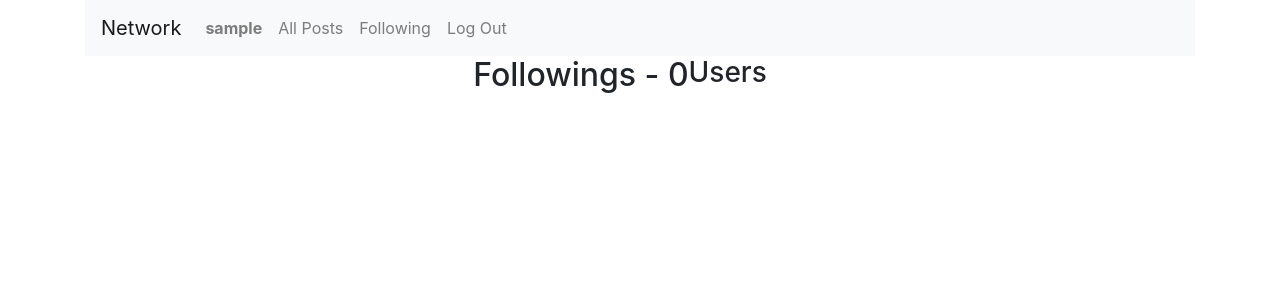
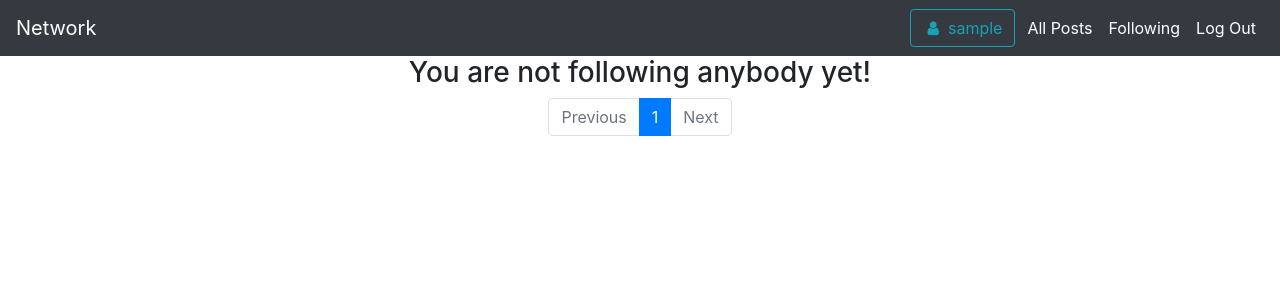
Before and after one commit to jokerinya/cs50WebProgramming, a Django app: page /following in a window 1280 px wide. Shown: the top 300 px of the page. Run offline with Django 3.2, Linux system fonts and the light colour scheme; the visitor is signed in with stand-in values (Sample User, id 1); data comes from the database, SQL or seed files in the repository; parts of the project's set-up code (start-up, migrations or seed data) failed here and were passed over; some libraries are stand-ins or nearby versions.

Commit message:
following page has been done, pagination function was seperated, navbar editted, bootstrap columns has been added

```diff
--- a/Project4network/network/templates/network/followings.html
+++ b/Project4network/network/templates/network/followings.html
@@ -1,16 +1,24 @@
 {% extends "network/layout.html" %}
+{% load static %}
+
 
 {% block body %}
-  {% if user.is_authenticated %}
-    <h2>Followings - {{followings.count}}</h2>
-    <h3>Users</h3>
-    <ul>
-    {% for following in followings %}
-      <li>{{ following.email }} - {{ following.username}}</li>
-    {% endfor %}
-    </ul>
-
-  {% endif %}
-
+    {% if followings == 0 %}
+      <h3 class="text-center">You are not following anybody yet!</h3>
+    {% else %}
+      <h3 class="text-center">Followings</h3>
+    {% endif %}
+    {% comment %} Posts  {% endcomment %}
+    <div class="container">
+        {% for post in posts %}
+            {% include 'network/posts/singlePost.html' %}
+        {% endfor %}
+        {% comment %} Pagination {% endcomment %}
+        {% include 'network/posts/pagination.html' %}
+    </div>
+{% comment %} Like/Unlike Speaciality {% endcomment %}
+{% block 'script' %}
+  <script src="{% static 'network/like.js' %}" defer></script>
+{% endblock %}
 
 {% endblock %}
--- a/Project4network/network/templates/network/index.html
+++ b/Project4network/network/templates/network/index.html
@@ -3,7 +3,7 @@
 
 {% block body %}
     {% comment %} Create new posts {% endcomment %}
-    <h3>All Posts</h3>
+    <h3 class="text-center">All Posts</h3>
     {% if user.is_authenticated %}
     <div class="container mb-3">
         <div class="card">
--- a/Project4network/network/templates/network/layout.html
+++ b/Project4network/network/templates/network/layout.html
@@ -12,30 +12,30 @@
     {% block script %}{% endblock script %}
 </head>
 <body>
-    <div class="container">
-        <nav class="navbar navbar-expand-lg navbar-light bg-light">
-            <a class="navbar-brand" href="#">Network</a>
-
-            <div>
-              <ul class="navbar-nav mr-auto">
+    <nav class="navbar navbar-expand-sm bg-dark navbar-dark justify-content-end">
+        <a class="navbar-brand" href="{% url 'network:index' %}">Network</a>
         {% if user.is_authenticated %}
+            <a class="btn btn-outline-info ml-auto mr-1" href="#">
+                <i class="fa fa-user fa-fw"></i> {{ user.username }}</a>
+        {% endif %}
+        <button class="navbar-toggler" type="button" data-toggle="collapse" data-target="#navbarSupportedContent">
+            <span class="navbar-toggler-icon"></span>
+        </button>
+        <div class="collapse navbar-collapse flex-grow-0" id="navbarSupportedContent">
+            <ul class="navbar-nav text-right">
                 <li class="nav-item">
-                        <a class="nav-link" href="#"><strong>{{ user.username }}</strong></a>
-                    </li>
-                {% endif %}
-                <li class="nav-item">
-                  <a class="nav-link" href="{% url 'network:index' %}">All Posts</a>
+                    <a class="nav-link active" href="{% url 'network:index' %}">All Posts</a>
                 </li>
                 {% if user.is_authenticated %}
                 <li class="nav-item">
-                        <a class="nav-link" href="{% url 'network:following' %}">Following</a>
+                    <a class="nav-link active" href="{% url 'network:following' %}">Following</a>
                 </li>
                 <li class="nav-item">
-                        <a class="nav-link" href="{% url 'network:logout' %}">Log Out</a>
+                    <a class="nav-link active" href="{% url 'network:logout' %}">Log Out</a>
                 </li>
                 {% else %}
                 <li class="nav-item">
-                        <a class="nav-link" href="{% url 'network:login' %}">Log In</a>
+                    <a class="nav-link active" href="{% url 'network:login' %}">Log In</a>
                 </li>
                 <li class="nav-item">
                     <a class="nav-link" href="{% url 'network:register' %}">Register</a>
@@ -45,10 +45,19 @@
         </div>
     </nav>
 
+    <div class="container">
         <div class="body row justify-content-center mb-4">
+            <div class="col-sm-12 col-lg-9">
             {% block body %}
             {% endblock %}
             </div>
         </div>
+    </div>
+<!-- jQuery library -->
+<script src="https://ajax.googleapis.com/ajax/libs/jquery/3.3.1/jquery.min.js"></script>
+<!-- Popper JS -->
+<script src="https://cdnjs.cloudflare.com/ajax/libs/popper.js/1.14.0/umd/popper.min.js"></script>
+<!-- Latest compiled JavaScript -->
+<script src="https://maxcdn.bootstrapcdn.com/bootstrap/4.1.0/js/bootstrap.min.js"></script>
 </body>
 </html>
--- a/Project4network/network/views.py
+++ b/Project4network/network/views.py
@@ -16,6 +16,18 @@ class NewPostForm(forms.Form):
         'class':'form-control',
         'placeholder':'Write your new post here'
         }),label="New Post", max_length=280)
+
+def post_pagination(post_list, page):
+    paginator = Paginator(post_list, 10)  # Show 10 posts per page
+    try:
+        posts = paginator.page(page)
+    except PageNotAnInteger:
+        # If page is not an integer, deliver first page.
+        posts = paginator.page(1)
+    except EmptyPage:
+        # If page is out of range (e.g. 9999), deliver last page of results.
+        posts = paginator.page(paginator.num_pages)
+    return posts
 
 
 def index(request):
@@ -38,21 +50,11 @@ def index(request):
         form = NewPostForm()
 
     # Pagination #
-    # Will send always this part
     post_list = Post.objects.all()
-    paginator = Paginator(post_list, 10)  # Show 10 posts per page
     page = request.GET.get('page')
-    try:
-        posts = paginator.page(page)
-    except PageNotAnInteger:
-        # If page is not an integer, deliver first page.
-        posts = paginator.page(1)
-    except EmptyPage:
-        # If page is out of range (e.g. 9999), deliver last page of results.
-        posts = paginator.page(paginator.num_pages)
 
     context = {
-        "posts" : posts,
+        "posts" : post_pagination(post_list, page),
         "form" : form
     }
     return render(request, "network/index.html", context)
@@ -113,9 +115,11 @@ def register(request):
 def following_view(request):
     if request.method == "GET":
         user = request.user
-        followings = user.following_users.all()  # Here pagination & User posts should be sent !!!
+        posts = Post.objects.filter(creater__in=[u.id for u in user.following_users.all()])
         context = {
-            "followings" : followings
+            # Pagination
+            "posts" : post_pagination(posts, request.GET.get('page')),
+            "followings" : user.following_users.count()
         }
         return render(request, "network/followings.html", context)
 
```
Lines whose indentation alone changed are shown as unchanged.
